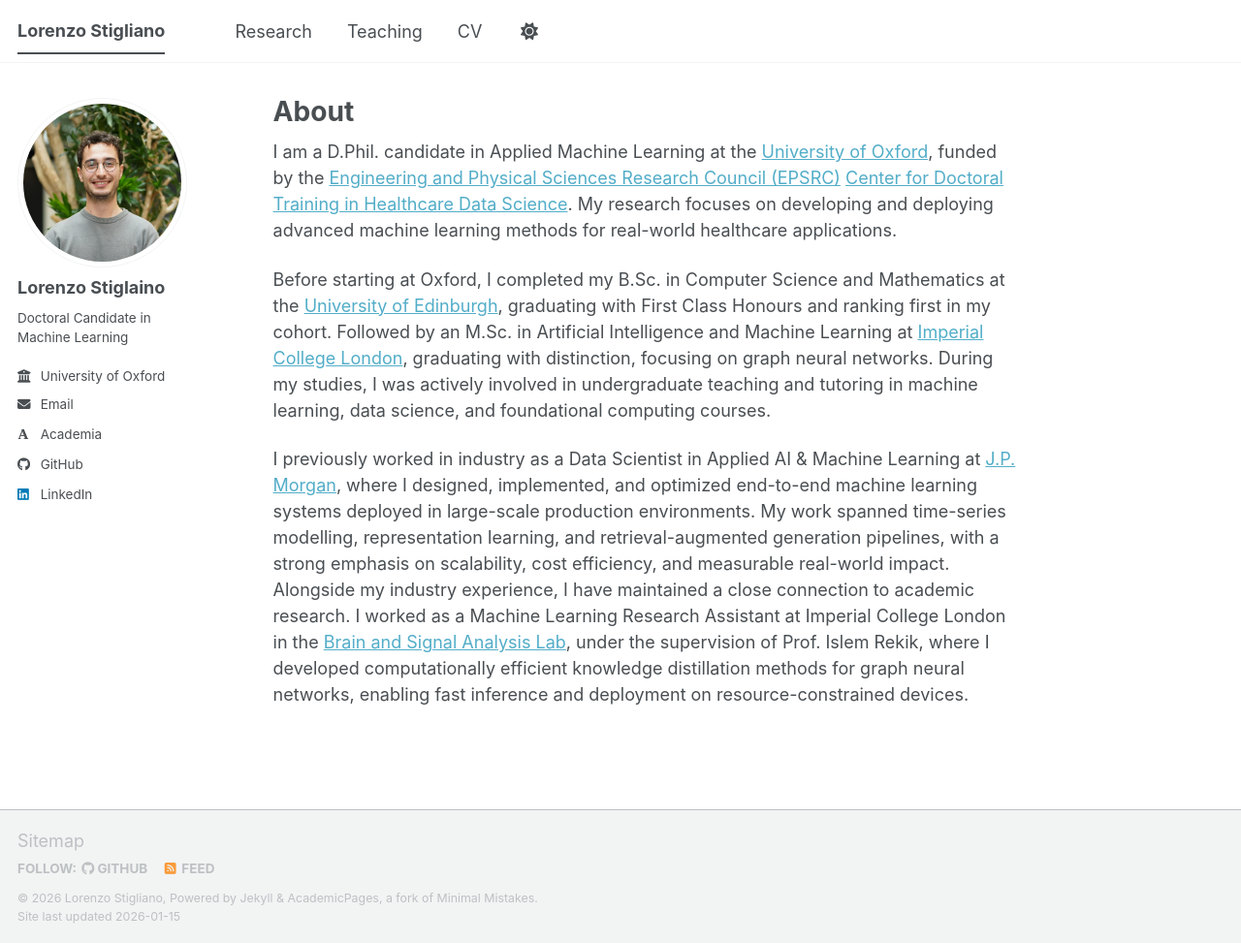
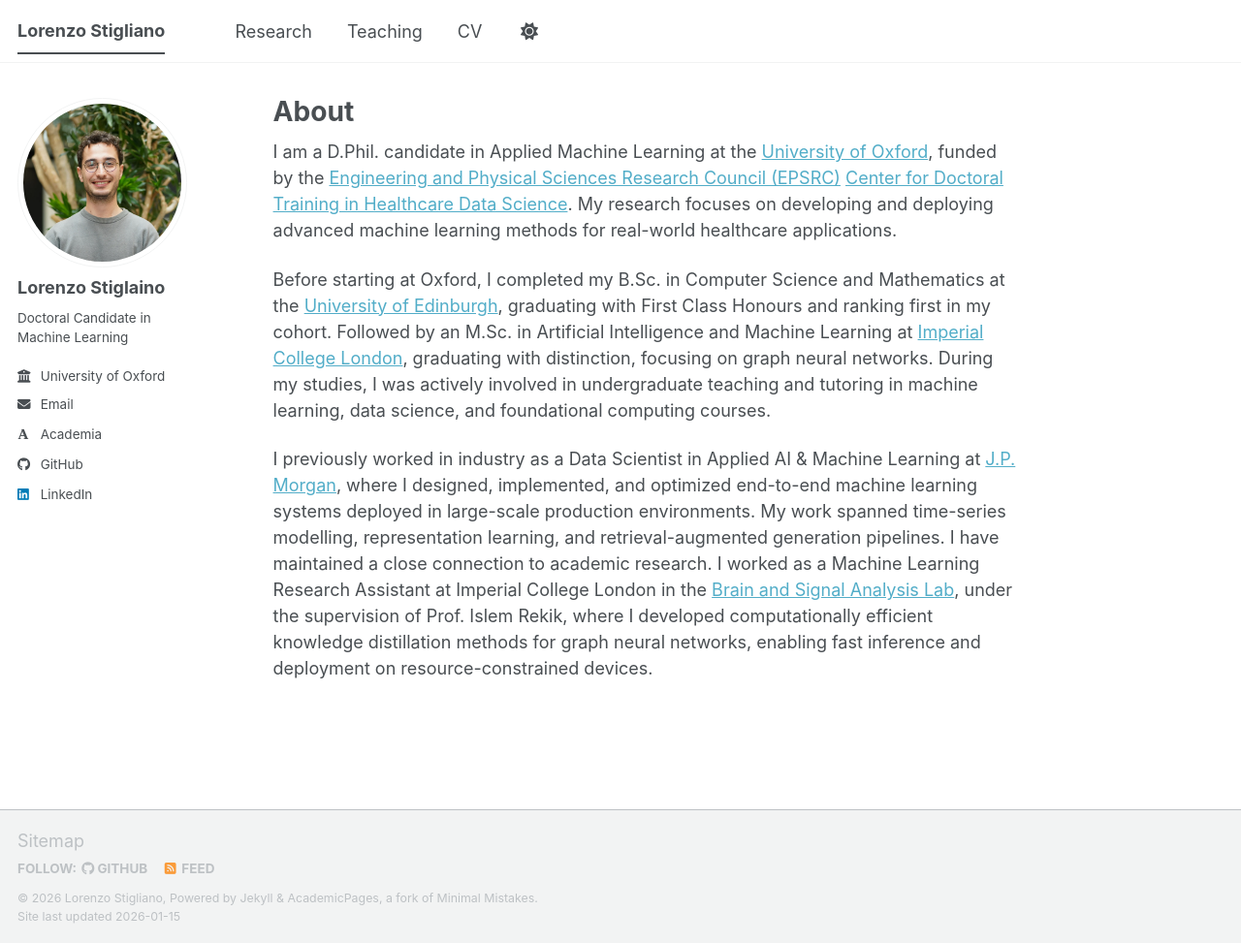
Before and after one commit to LorenzoStigliano/lorenzostigliano.github.io, a Jekyll site: the page built from _pages/about.md, in a window 1280 px wide and 973 px high. Shown: the whole window at 97% size. Built offline with Jekyll 4.4.1, drawn with Linux system fonts in a browser that asks for light colours; some web fonts are replaced; a script bundle is joined from its source files by our own code; library files that are not in the unit come from our copies.

Commit message:
cleaning up publications

```diff
--- a/_pages/about.md
+++ b/_pages/about.md
@@ -11,7 +11,7 @@
 
 Before starting at Oxford, I completed my B.Sc. in Computer Science and Mathematics at the [University of Edinburgh](https://www.ed.ac.uk/), graduating with First Class Honours and ranking first in my cohort. Followed by an M.Sc. in Artificial Intelligence and Machine Learning at [Imperial College London](https://www.imperial.ac.uk/), graduating with distinction, focusing on graph neural networks. During my studies, I was actively involved in undergraduate teaching and tutoring in machine learning, data science, and foundational computing courses.
 
-I previously worked in industry as a Data Scientist in Applied AI & Machine Learning at [J.P. Morgan](https://www.jpmorgan.com/insights/technology/artificial-intelligence), where I designed, implemented, and optimized end-to-end machine learning systems deployed in large-scale production environments. My work spanned time-series modelling, representation learning, and retrieval-augmented generation pipelines, with a strong emphasis on scalability, cost efficiency, and measurable real-world impact. Alongside my industry experience, I have maintained a close connection to academic research. I worked as a Machine Learning Research Assistant at Imperial College London in the [Brain and Signal Analysis Lab](https://basira-lab.com/), under the supervision of Prof. Islem Rekik, where I developed computationally efficient knowledge distillation methods for graph neural networks, enabling fast inference and deployment on resource-constrained devices.
+I previously worked in industry as a Data Scientist in Applied AI & Machine Learning at [J.P. Morgan](https://www.jpmorgan.com/insights/technology/artificial-intelligence), where I designed, implemented, and optimized end-to-end machine learning systems deployed in large-scale production environments. My work spanned time-series modelling, representation learning, and retrieval-augmented generation pipelines. I have maintained a close connection to academic research. I worked as a Machine Learning Research Assistant at Imperial College London in the [Brain and Signal Analysis Lab](https://basira-lab.com/), under the supervision of Prof. Islem Rekik, where I developed computationally efficient knowledge distillation methods for graph neural networks, enabling fast inference and deployment on resource-constrained devices.
 
 <!-- Research
 ======
--- a/_pages/publications.html
+++ b/_pages/publications.html
@@ -11,7 +11,7 @@
 
 {% include base_path %}
 
-<p>My background integrates strong theoretical foundations with applied machine learning research and production-grade system development, and my current research interests lie at the intersection of machine learning methodology, data efficiency, and healthcare applications. In particular, I focus on three central research questions:</p>
+<p>My current research interests lie at the intersection of machine learning methodology, data efficiency, and healthcare applications. In particular, I focus on three central research questions:</p>
 
 <ul>
   <li>How can we learn rich, general-purpose representations from heterogeneous and multimodal data, enabling robust generalization beyond the training distribution?</li>
```
Also changed, not shown: _pages/cv.md (+10 -10 lines).
